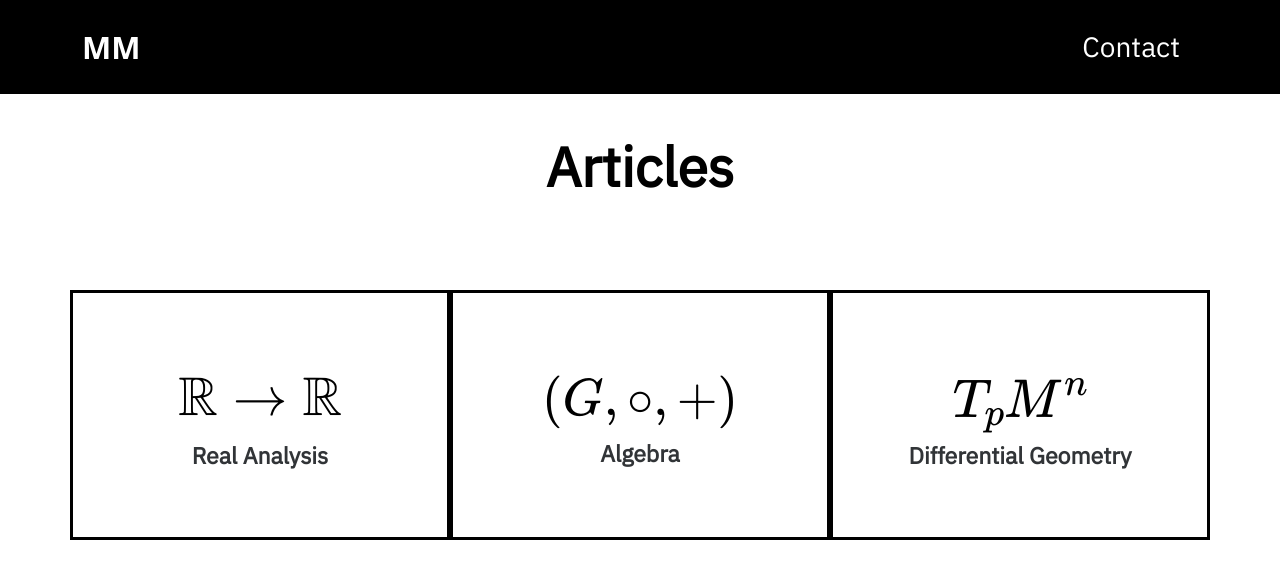
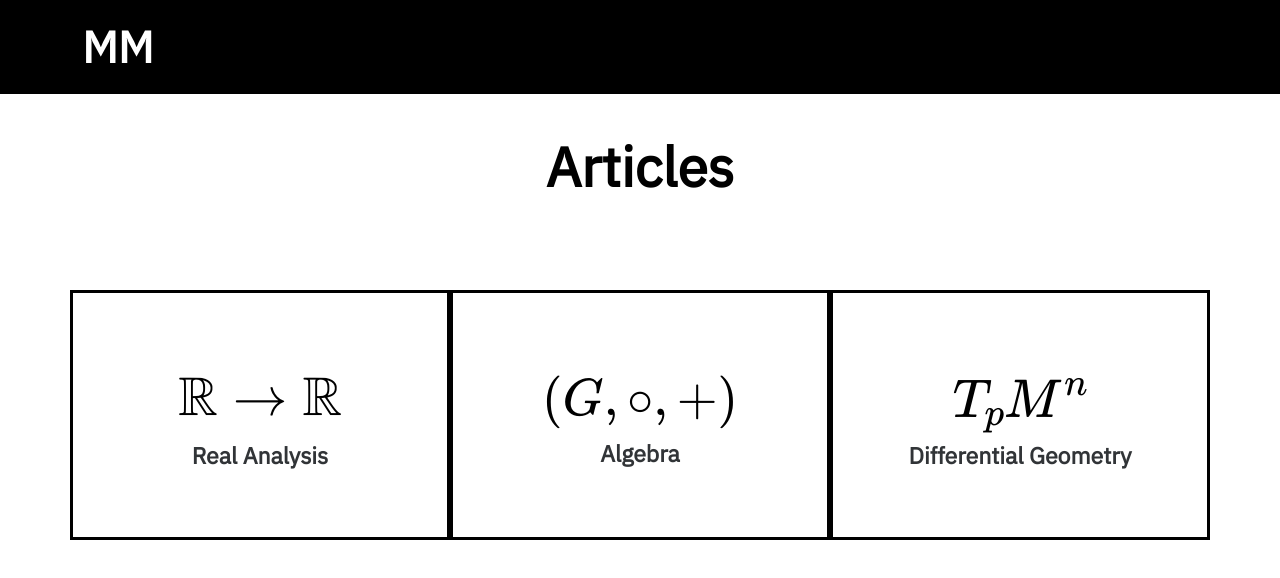
Before and after one commit to MiltMont/MiltMont.github.io, a plain HTML site: page index.html in a window 1280 px wide. Drawn offline with nearby package versions, Linux system fonts and the light colour scheme.

Commit message:
Website update.

```diff
--- a/index.html
+++ b/index.html
@@ -23,12 +23,8 @@
 
 <body style="font-size: 21;">
     <nav class="navbar navbar-light navbar-expand-md navigation-clean" style="height: 94px;background: rgb(0,0,0);">
-        <div class="container"><a class="navbar-brand" href="#" style="font-size: 31px;color: #ffffff;">MM</a><button data-bs-toggle="collapse" class="navbar-toggler" data-bs-target="#navcol-1"><span class="visually-hidden">Toggle navigation</span><span class="navbar-toggler-icon"></span></button>
-            <div class="collapse navbar-collapse" id="navcol-1">
-                <ul class="navbar-nav ms-auto">
-                    <li class="nav-item"><a class="nav-link" href="construction.html" style="font-size: 28px;color: #ffffff;font-family: 'IBM Plex Sans', sans-serif;">Contact</a></li>
-                </ul>
-            </div>
+        <div class="container"><a class="navbar-brand" href="#" style="font-size: 44px;color: #ffffff;font-family: 'IBM Plex Sans', sans-serif;">MM</a><button data-bs-toggle="collapse" class="navbar-toggler" data-bs-target="#navcol-1"><span class="visually-hidden">Toggle navigation</span><span class="navbar-toggler-icon"></span></button>
+            <div class="collapse navbar-collapse" id="navcol-1"></div>
         </div>
     </nav>
     <section class="features-boxed" style="background: rgb(255,255,255);">
```
Also changed, not shown: construction.html (+2 -6 lines), 2 other files.
